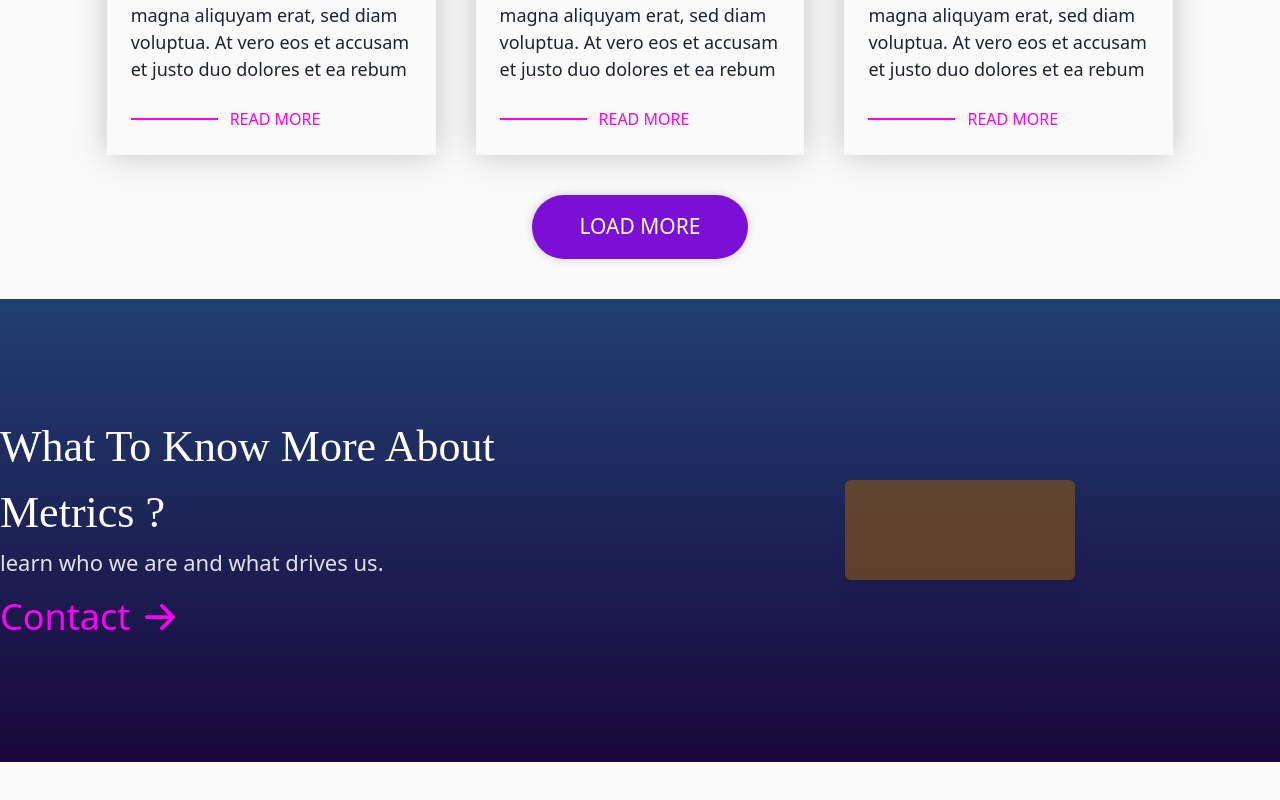
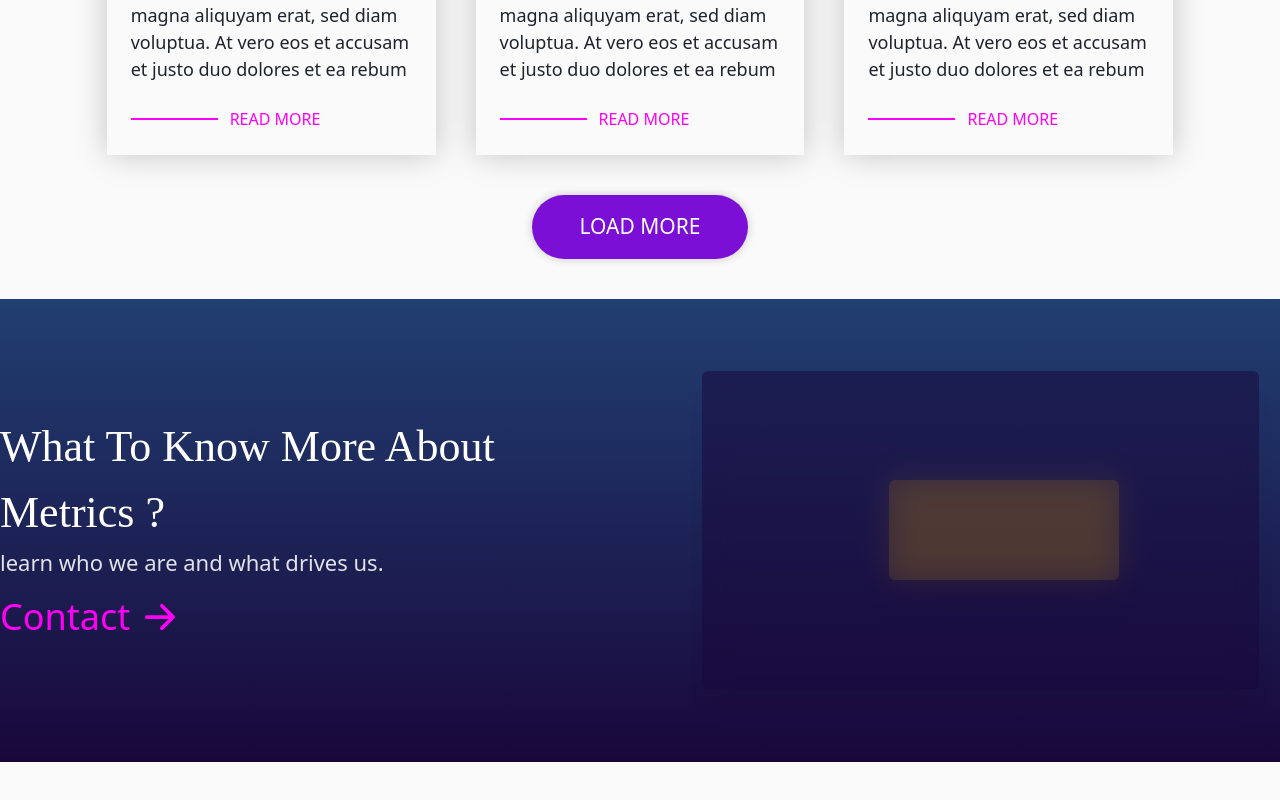
Before and after one commit to Ayomikuolatunji/paddle-frontend-assessment, a Next.js app: page /blog in a window 1280 px wide. Shown: the part 2630-3430 px from the top of the page. Built offline with nearby package versions, Linux system fonts and the light colour scheme.

Commit message:
still on blog

```diff
--- a/layouts/blog/KnowMore.tsx
+++ b/layouts/blog/KnowMore.tsx
@@ -20,10 +20,11 @@ const KnowMore:React.FC= () => {
                 </div>
            </div>
         </div>
-        <div className="sm:flex justify-center flex-col h-[inherent] items-center hidden">
+        <div className="sm:flex justify-center flex-col h-[inherent] items-center hidden relative ml-10">
             {/* right dim box dim  */}
-        <div className='bg-yellow-700 h-[100px] w-[230px] rounded-md shadow-xl opacity-[0.5] block'></div>
-
+            <div className='bg-yellow-500 h-[100px] w-[230px] rounded-md shadow-2xl opacity-[0.5] block ml-12'></div>
+            <div className='bg-[#19073B] h-[318px] w-[557px] backdrop-blur-[16px] rounded-md shadow-xl opacity-[0.5] block absolute'>
+            </div>
         </div>
     </div>
   )
```
